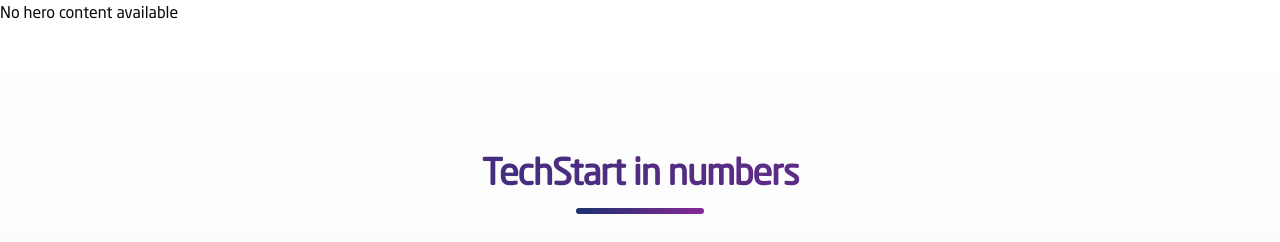
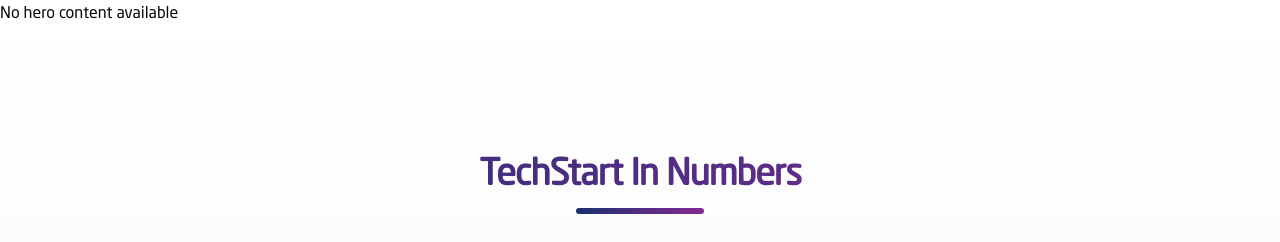
Before and after one commit to Mohamad44p/TechStart-v, a Next.js app: page /Safeguards in a window 1280 px wide. Shown: the top 242 px of the page. Built offline with nearby package versions, Linux system fonts and the light colour scheme; no server answers; the database is empty.

Commit message:
Done edits

```diff
--- a/src/components/Stats/StatsCountUp.tsx
+++ b/src/components/Stats/StatsCountUp.tsx
@@ -19,7 +19,7 @@
         <div className="mx-auto max-w-2xl lg:max-w-none">
           <div className="text-center">
             <h2 className="text-3xl font-bold tracking-tight bg-gradient-to-r from-[#1b316e] to-[#862996] bg-clip-text text-transparent sm:text-4xl">
-              {currentLang === "ar" ? "تيك ستارت بالأرقام" : "TechStart in numbers"}
+              {currentLang === "ar" ? "تيك ستارت بالأرقام" : "TechStart In Numbers"}
             </h2>
             <div className="w-32 h-1.5 bg-gradient-to-r from-[#1b316e] to-[#862996] mx-auto rounded-full mt-4 mb-8" />
           </div>
```
